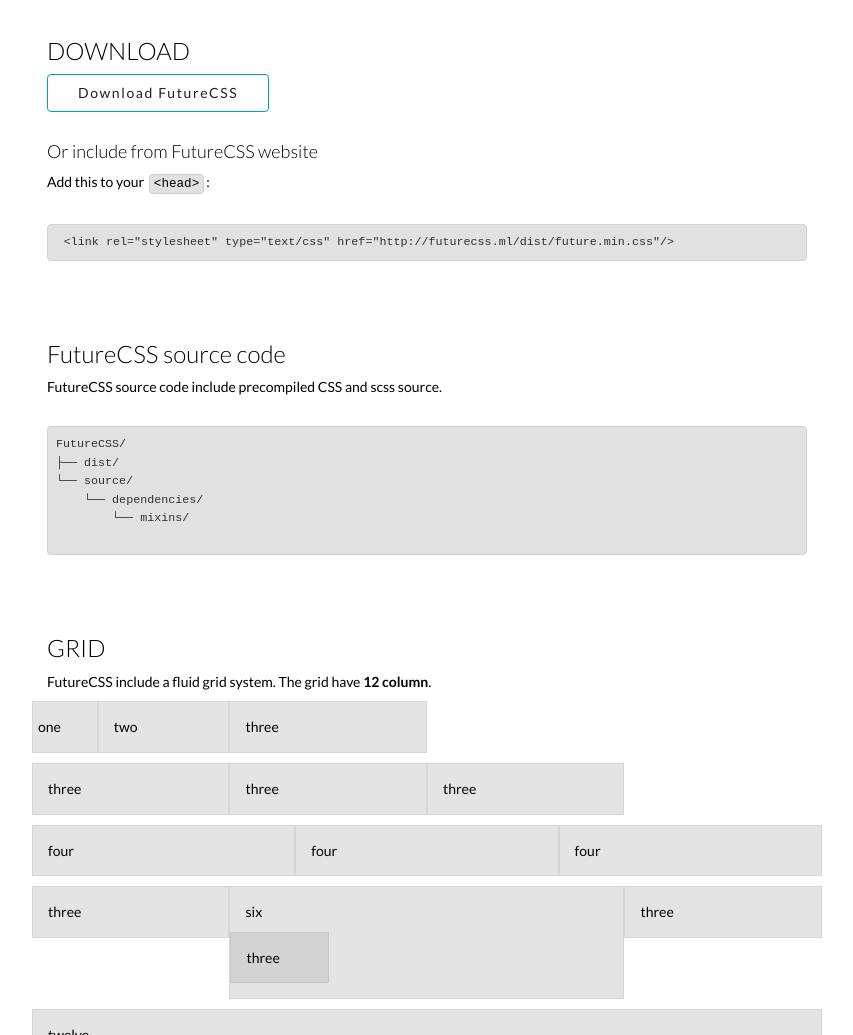
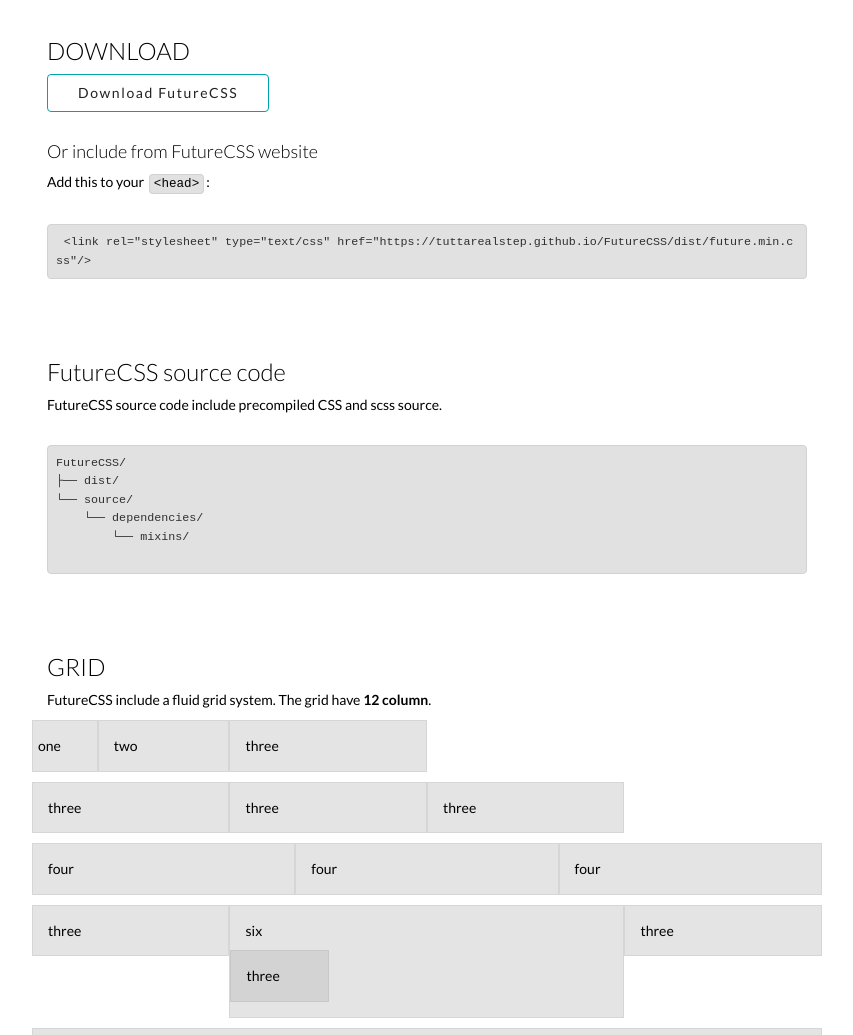
Before and after one commit to tuttarealstep/FutureCSS, a plain HTML site: page index.html in a window 1280 px wide. Shown: the part 912-1947 px from the top of the page, without its empty margins (213-1066 px from the left). Drawn offline with nearby package versions, Linux system fonts and the light colour scheme; a script that the page names is missing.

Commit message:
Fix docs

```diff
--- a/index.html
+++ b/index.html
@@ -73,7 +73,7 @@
                 <h4 class="b_h1">Or include from FutureCSS website</h4>
                 <p>Add this to your <code>&lt;head&gt;</code>:
                     <br><br>
-                <pre> <code>&lt;link rel="stylesheet" type="text/css" href="http://futurecss.ml/dist/future.min.css"/&gt;</code></pre></p>
+                <pre> <code>&lt;link rel="stylesheet" type="text/css" href="https://tuttarealstep.github.io/FutureCSS/dist/future.min.css"/&gt;</code></pre></p>
             </div>
         </div>
         <div class="row">
```
